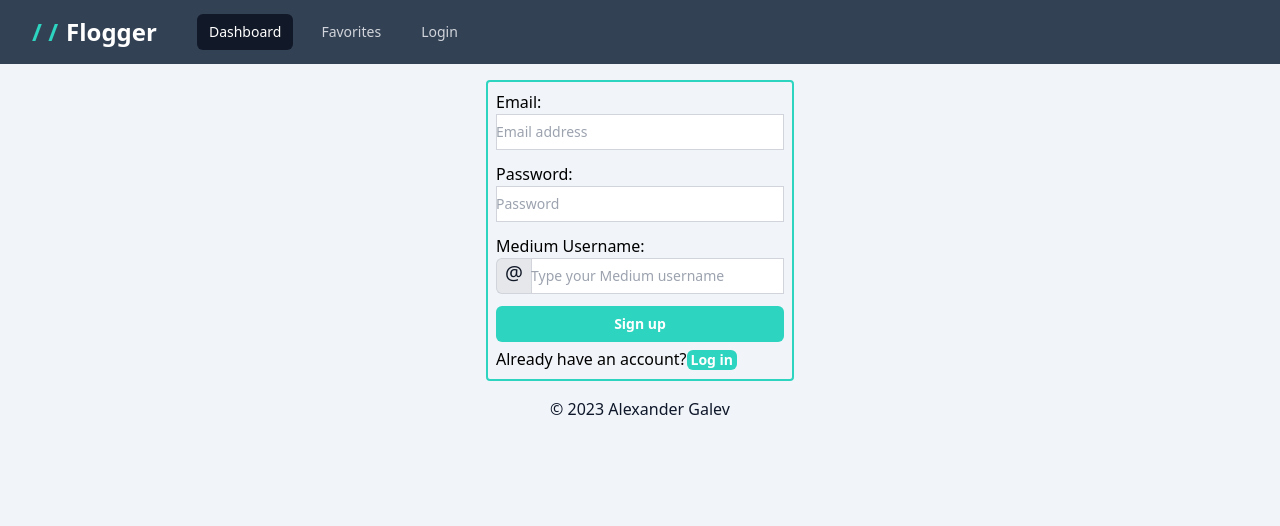
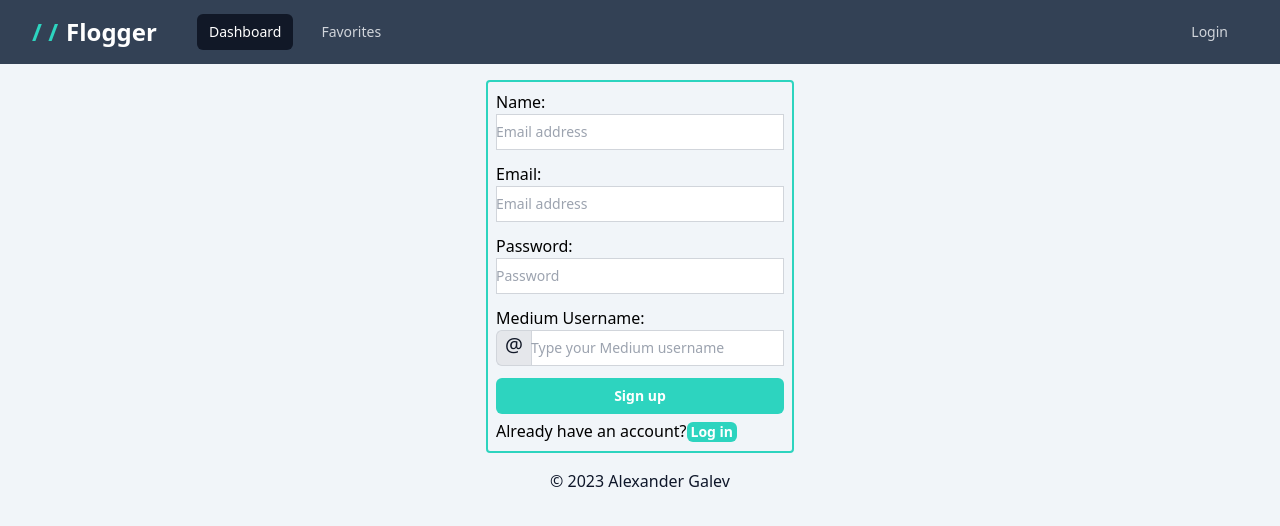
Before and after one commit to agalev/phase-2-project-flogger, a Next.js app: page /signup in a window 1280 px wide. Shown: the top 526 px of the page. Built offline with nearby package versions, Linux system fonts and the light colour scheme.

Commit message:
Constructed a Context that wraps the app for global state and implemented a reducer to dispatch events/changes to global state

```diff
--- a/app/Header.tsx
+++ b/app/Header.tsx
@@ -1,15 +1,17 @@
 'use client'
 import Link from 'next/link'
-import { useState } from 'react'
+import { useState, useContext } from 'react'
+import { UserContext } from './user-provider'
 
 export default function Header() {
 	const [currentPage, setCurrentPage] = useState('dashboard')
 	const [isMenuOpen, setIsMenuOpen] = useState(false)
 
+	const userData = useContext(UserContext)
+
 	const handleNav = (e) => {
 		setCurrentPage(e.target.innerText.toLowerCase())
 	}
-	console.log(currentPage)
 	return (
 		<nav className='bg-slate-700'>
 			<div className='mx-auto max-w-7xl px-4 sm:px-6 lg:px-8'>
@@ -46,12 +48,13 @@ export default function Header() {
 								>
 									Favorites
 								</Link>
+								{/* {userData.state.name && <span>Hello, {userData.state.name}!</span>} */}
 								<Link
 									href='/login'
 									className={
 										currentPage === 'login'
-											? 'bg-gray-900 text-white bg-gray-900 text-white rounded-md px-3 py-2 text-sm font-medium'
-											: 'text-gray-300 hover:bg-gray-700 hover:text-white rounded-md px-3 py-2 text-sm font-medium'
+											? 'absolute right-10 bg-gray-900 text-white bg-gray-900 text-white rounded-md px-3 py-2 text-sm font-medium'
+											: 'absolute right-10 text-gray-300 hover:bg-gray-700 hover:text-white rounded-md px-3 py-2 text-sm font-medium'
 									}
 									onClick={handleNav}
 								>
@@ -64,6 +67,7 @@ export default function Header() {
 						{/* <!-- Mobile menu button --> */}
 						<button
 							type='button'
+							onClick={() => setIsMenuOpen(!isMenuOpen)}
 							className='inline-flex items-center justify-center rounded-md bg-gray-800 p-2 text-gray-400 hover:bg-gray-700 hover:text-white focus:outline-none focus:ring-2 focus:ring-white focus:ring-offset-2 focus:ring-offset-gray-800'
 							aria-controls='mobile-menu'
 							aria-expanded='false'
@@ -105,6 +109,7 @@ export default function Header() {
 			</div>
 
 			{/* <!-- Mobile menu, show/hide based on menu state. --> */}
+			{isMenuOpen && (
 				<div className='md:hidden' id='mobile-menu'>
 					<div className='space-y-1 px-2 pt-2 pb-3 sm:px-3'>
 						{/* <!-- Current: "bg-gray-900 text-white", Default: "text-gray-300 hover:bg-gray-700 hover:text-white" --> */}
@@ -143,6 +148,7 @@ export default function Header() {
 						</Link>
 					</div>
 				</div>
+			)}
 		</nav>
 	)
 }
--- a/app/layout.tsx
+++ b/app/layout.tsx
@@ -1,19 +1,21 @@
 import './globals.css'
 import Header from './Header'
 import Footer from './Footer'
+import { UserProvider } from './user-provider'
 
 export default function RootLayout({
 	children
 }: {
 	children: React.ReactNode
 }) {
-
 	return (
 		<html lang='en'>
 			<body>
-				<Header />
-				{children}
-				<Footer />
+				<UserProvider>
+					<Header />
+					{children}
+					<Footer />
+				</UserProvider>
 			</body>
 		</html>
 	)
--- a/app/login/page.tsx
+++ b/app/login/page.tsx
@@ -1,13 +1,21 @@
 'use client'
-import { useState } from 'react'
+import { useState, useContext } from 'react'
 import Link from 'next/link'
-import { redirect } from 'next/navigation'
+import { useRouter } from 'next/navigation'
+import { UserContext } from '../user-provider'
 
 export default function Login() {
 	const [formData, setFormData] = useState({
 		email: '',
 		password: ''
 	})
+
+	let router = useRouter()
+	function redirect() {
+		router.push('/')
+	}
+
+	const userData = useContext(UserContext)
 
 	const handleChange = (e) => {
 		setFormData({
@@ -20,17 +28,26 @@ export default function Login() {
 		e.preventDefault()
 		fetch('http://localhost:3001/users')
 			.then((res) => res.json())
-			.then((data) =>
+			.then(
+				(data) =>
 					data.find((user) => {
 						if (
 							user.email === formData.email &&
 							user.password === formData.password
 						) {
-						redirect('https://localhost:3000/')
-					} else {
-						return alert('Incorrect email or password')
+							userData.dispatch({
+								type: 'LOGIN',
+								payload: {
+									user: {
+										email: user.email,
+										medium_username: user.medium_username
+									}
 								}
 							})
+							redirect()
+							return true
+						}
+					}) || alert('Incorrect email or password')
 			)
 	}
 
--- a/app/page.tsx
+++ b/app/page.tsx
@@ -1,56 +1,22 @@
 'use client'
-import { useState } from 'react'
+import { useState, useEffect, useContext } from 'react'
+import { UserContext } from './user-provider'
 
 export default function Home() {
 	const [data, setData] = useState(null)
-	const [username, setUsername] = useState('')
-
-	const handleChange = (e) => {
-		setUsername(e.target.value)
-	}
-
-	const fetchData = (e) => {
-		e.preventDefault()
-		fetch(`./api/accountData/${username}`)
-			.then((res) => res.json())
-			.then((data) => setData(data))
-	}
-
+	// const fetchData = () => {}
+	const userData = useContext(UserContext)
+	// userData.state.medium_username && fetchData()
+	useEffect(() => {
+		userData.state.medium_username &&
+			fetch(`./api/accountData/${userData.state.medium_username}`)
+				.then((res) => res.json())
+				.then((data) => setData(data))
+	}, [userData.state.medium_username])
+	console.log(data)
 	return (
 		<>
 			<main className='flex flex-col flex-grow min-h-screen items-center container max-w-screen-lg m-auto px-5 md:px-12 lg:px-24'>
-				<form className='flex m-2' onSubmit={fetchData}>
-					<span className='inline-flex items-center px-3 text-2xl text-gray-900 bg-gray-200 border border-r-0 border-gray-300 rounded-l-md'>
-						@
-					</span>
-					<input
-						type='text'
-						className='bg-gray-50 border text-gray-900 focus:ring-blue-500 focus:border-blue-500 w-72 text-lg border-gray-300 p-2.5'
-						value={username}
-						placeholder='Type your Medium username'
-						onChange={handleChange}
-					/>
-					<button
-						type='submit'
-						className='p-2.5 text-sm font-medium text-white bg-blue-700 rounded-r-lg border border-blue-700 hover:bg-blue-800 focus:ring-4 focus:outline-none focus:ring-blue-300'
-					>
-						<svg
-							aria-hidden='true'
-							className='w-5 h-5'
-							fill='none'
-							stroke='currentColor'
-							viewBox='0 0 24 24'
-							xmlns='http://www.w3.org/2000/svg'
-						>
-							<path
-								strokeLinecap='round'
-								strokeLinejoin='round'
-								strokeWidth='2'
-								d='M21 21l-6-6m2-5a7 7 0 11-14 0 7 7 0 0114 0z'
-							></path>
-						</svg>
-					</button>
-				</form>
 				{data &&
 					data.items.map((item) => (
 						<div
--- a/app/signup/page.tsx
+++ b/app/signup/page.tsx
@@ -1,13 +1,24 @@
 'use client'
-import { useState } from 'react'
+import { useState, useContext } from 'react'
 import Link from 'next/link'
+import { useRouter } from 'next/navigation'
+import { UserContext } from '../user-provider'
 
 export default function Signup() {
 	const [formData, setFormData] = useState({
+		name: '',
 		email: '',
 		password: '',
 		medium_username: ''
 	})
+
+	const userData = useContext(UserContext)
+
+	let router = useRouter()
+	function redirect() {
+		router.push('/')
+	}
+
 
 	const handleChange = (e) => {
 		setFormData({
@@ -27,7 +38,16 @@ export default function Signup() {
 			body: JSON.stringify(formData)
 		})
 			.then((res) => res.json())
-			.then((data) => console.log(data))
+			.then(userData.dispatch({
+				type: 'LOGIN',
+				payload: {
+					user: {
+						email: formData.email,
+						medium_username: formData.medium_username,
+					}
+				}
+			}))
+			.then(redirect)
 	}
 
 	return (
@@ -36,6 +56,17 @@ export default function Signup() {
 				className='border border-2 rounded border-teal-400 grid items-center justify-center m-4 p-2'
 				onSubmit={handleSubmit}
 			>
+				<label>Name:</label>
+				<input
+					id='name'
+					name='name'
+					type='text'
+					value={formData.name}
+					onChange={handleChange}
+					required
+					className='relative block w-72 border-0 py-1.5 mb-3 text-gray-900 ring-1 ring-inset ring-gray-300 placeholder:text-gray-400 focus:z-10 focus:ring-2 focus:ring-inset focus:ring-indigo-600 sm:text-sm sm:leading-6'
+					placeholder='Email address'
+				/>
 				<label>Email:</label>
 				<input
 					id='email'
--- /dev/null
+++ b/app/user-provider.tsx
@@ -0,0 +1,50 @@
+'use client'
+import { createContext, useReducer } from 'react'
+
+const UserContext = createContext(null)
+
+const UserProvider = ({ children }) => {
+	const reducer = (state, action) => {
+		switch (action.type) {
+			case 'LOGIN':
+				return {
+					...state,
+					user: action.payload.user,
+					medium_username: action.payload.user.medium_username
+				}
+			case 'LOGOUT':
+				return {
+					...state,
+					user: null
+				}
+			case 'ADD_FAVORITE':
+				return {
+					...state,
+					favorites: [...state.favorites, action.payload.favorite]
+				}
+			case 'REMOVE_FAVORITE':
+				return {
+					...state,
+					favorites: state.favorites.filter(
+						(favorite) => favorite.id !== action.payload.favorite.id
+					)
+				}
+			default:
+				return state
+		}
+	}
+
+	const [state, dispatch] = useReducer(reducer, {
+		user: null,
+		medium_username: null,
+		favorites: []
+	})
+
+	return (
+		<UserContext.Provider value={{ state, dispatch }}>
+			{children}
+		</UserContext.Provider>
+	)
+}
+
+export { UserContext, UserProvider }
--- a/db.json
+++ b/db.json
@@ -2,9 +2,17 @@
   "users": [
     {
       "id": 1,
+      "name": "Alex",
       "email": "alex.galev@yahoo.com",
       "password": "123456",
       "medium_username": "alexander.galev"
+    },
+    {
+      "name": "David",
+      "email": "david@david.com",
+      "password": "123",
+      "medium_username": "david",
+      "id": 2
     }
   ]
 }
```
Lines whose indentation alone changed are shown as unchanged.
